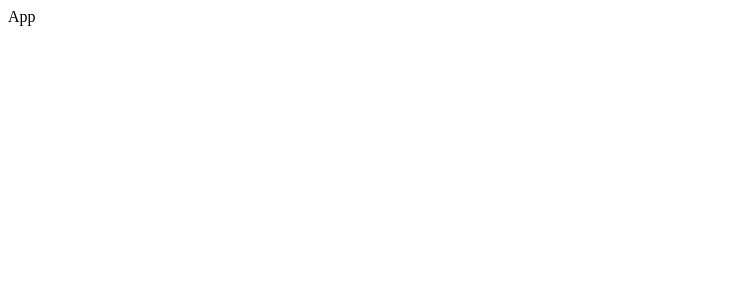
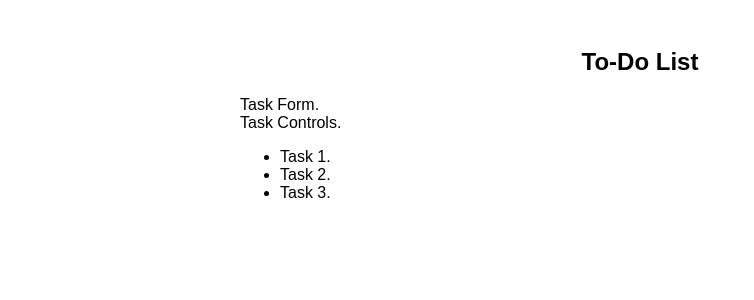
Before and after one commit to cyril2day/react-todo-list, a React (Vite) app: page / in a window 1280 px wide. Shown: the top 300 px of the page, without its empty margins (0-754 px from the left). Built offline with nearby package versions, Linux system fonts and the light colour scheme.

Commit message:
build the file structure

```diff
--- a/src/App.jsx
+++ b/src/App.jsx
@@ -1,7 +1,21 @@
+import TaskForm from "./components/TaskForm"
+import TaskControls from "./components/TaskControls"
+import TaskList from "./components/TaskList"
+
 const App = () => {
   return (
-    <div>
-      App
+    <div
+      style={{
+        padding: '20px',
+        fontFamily: 'Arial',
+        maxWidth: '800px',
+        margin: 'auto'
+      }}
+    >
+      <h2 style={{ textAlign: 'center' }}>To-Do List</h2>
+      <TaskForm />
+      <TaskControls />
+      <TaskList />
     </div>
   )
 }
--- /dev/null
+++ b/src/components/EditTaskForm.jsx
@@ -0,0 +1,9 @@
+const EditTaskForm = () => {
+  return (
+    <>
+      Edit Task Form
+    </>
+  )
+}
+
+export default EditTaskForm
--- /dev/null
+++ b/src/components/TaskControls.jsx
@@ -0,0 +1,9 @@
+const TaskControls = () => {
+  return (
+    <div>
+      Task Controls.
+    </div>
+  )
+}
+
+export default TaskControls
--- /dev/null
+++ b/src/components/TaskForm.jsx
@@ -0,0 +1,9 @@
+const TaskForm = () => {
+  return (
+    <div>
+      Task Form.
+    </div>
+  )
+}
+
+export default TaskForm
--- /dev/null
+++ b/src/components/TaskItem.jsx
@@ -0,0 +1,9 @@
+const TaskItem = () => {
+  return (
+    <>
+
+    </>
+  )
+}
+
+export default TaskItem
--- /dev/null
+++ b/src/components/TaskList.jsx
@@ -0,0 +1,14 @@
+import TaskItem from "./TaskItem"
+import EditTaskForm from "./EditTaskForm"
+
+const TaskList = () => {
+  return (
+    <ul>
+      <li>Task 1.</li>
+      <li>Task 2.</li>
+      <li>Task 3.</li>
+    </ul>
+  )
+}
+
+export default TaskList
```
